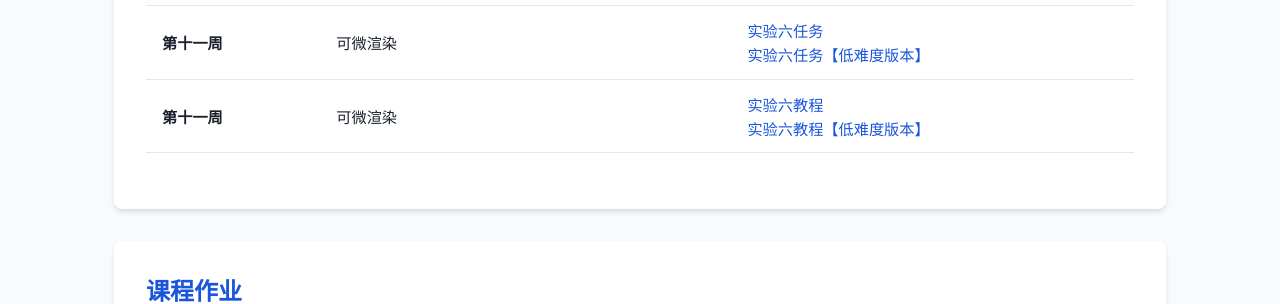
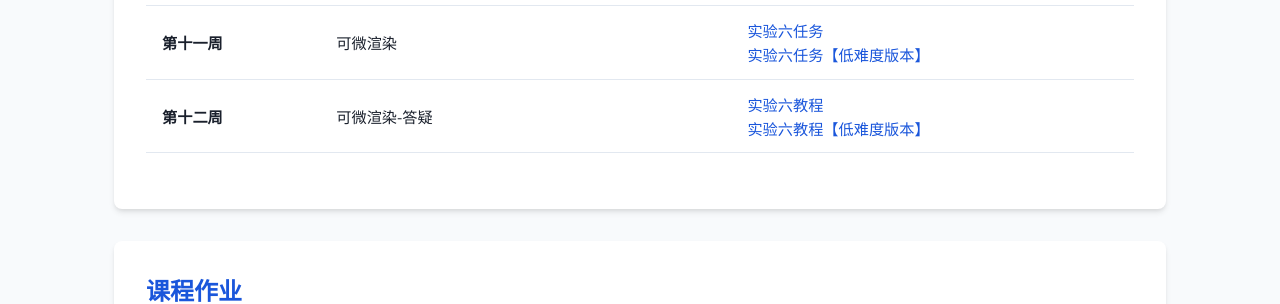
Before and after one commit to zhwinfo/zhwinfo.github.io, a Jekyll site: the page cg/index.html, which Jekyll copies as it is, in a window 1280 px wide and 900 px high, scrolled down 2480 px. Shown: the part 155-459 px from the top of the window. Built offline with Jekyll 4.4.1, drawn with Linux system fonts in a browser that asks for light colours.

Commit message:
fast update

```diff
--- a/cg/index.html
+++ b/cg/index.html
@@ -611,8 +611,8 @@
                     </tbody>
                     <tbody>
                         <tr>
-                            <td><strong>第十一周</strong></td>
-                            <td>可微渲染</td>
+                            <td><strong>第十二周</strong></td>
+                            <td>可微渲染-答疑</td>
                             <td>
                                 <a href="https://bnu-3dv-lab.feishu.cn/wiki/TephwkW1ai1G7jkOxFJc951Vn6c" target="_blank">实验六教程</a><br>
                                 <a href="https://bnu-3dv-lab.feishu.cn/wiki/IOJCwXbvjidxsSkaiw3c7rDTned" target="_blank">实验六教程【低难度版本】</a>
```
